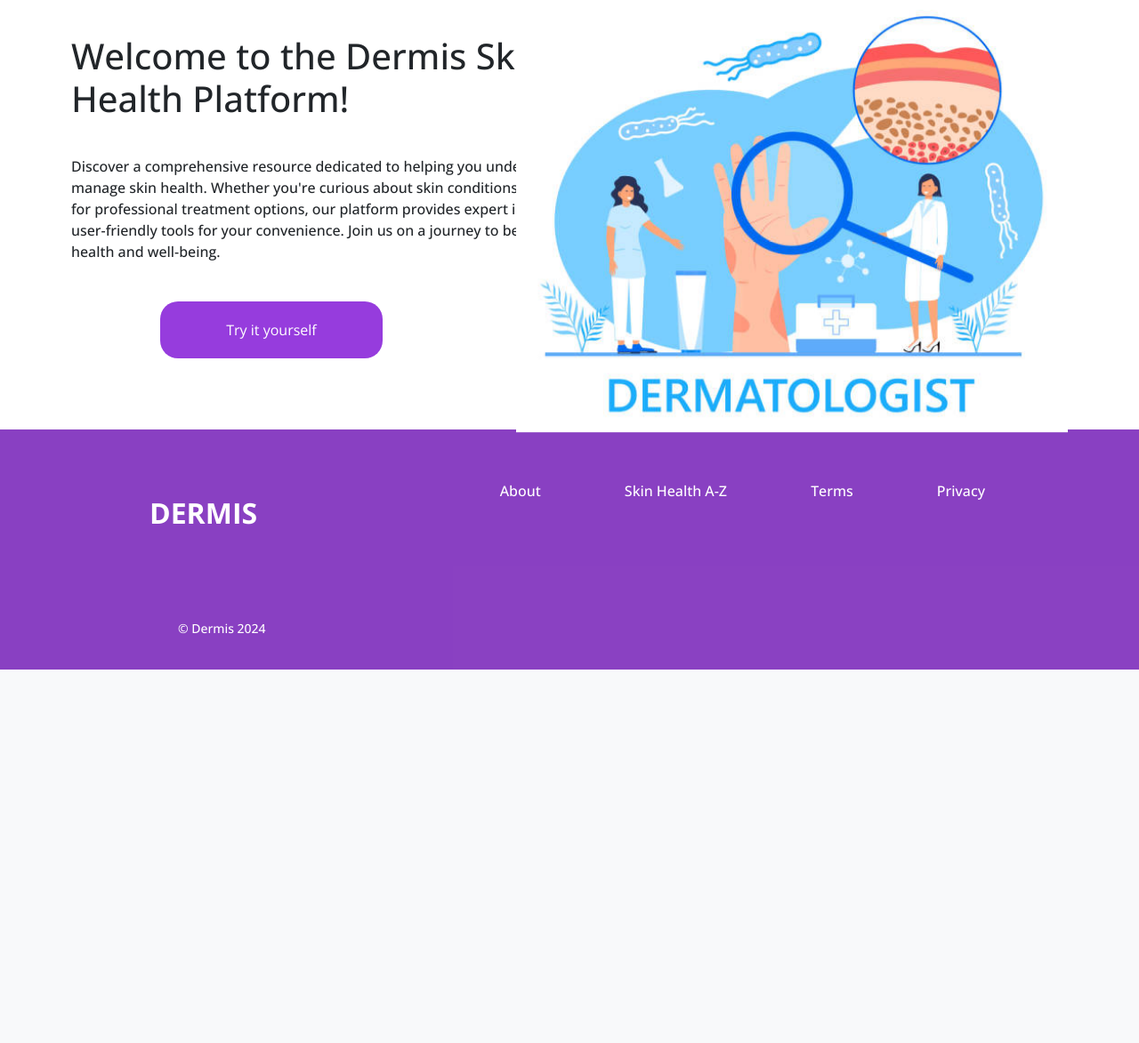
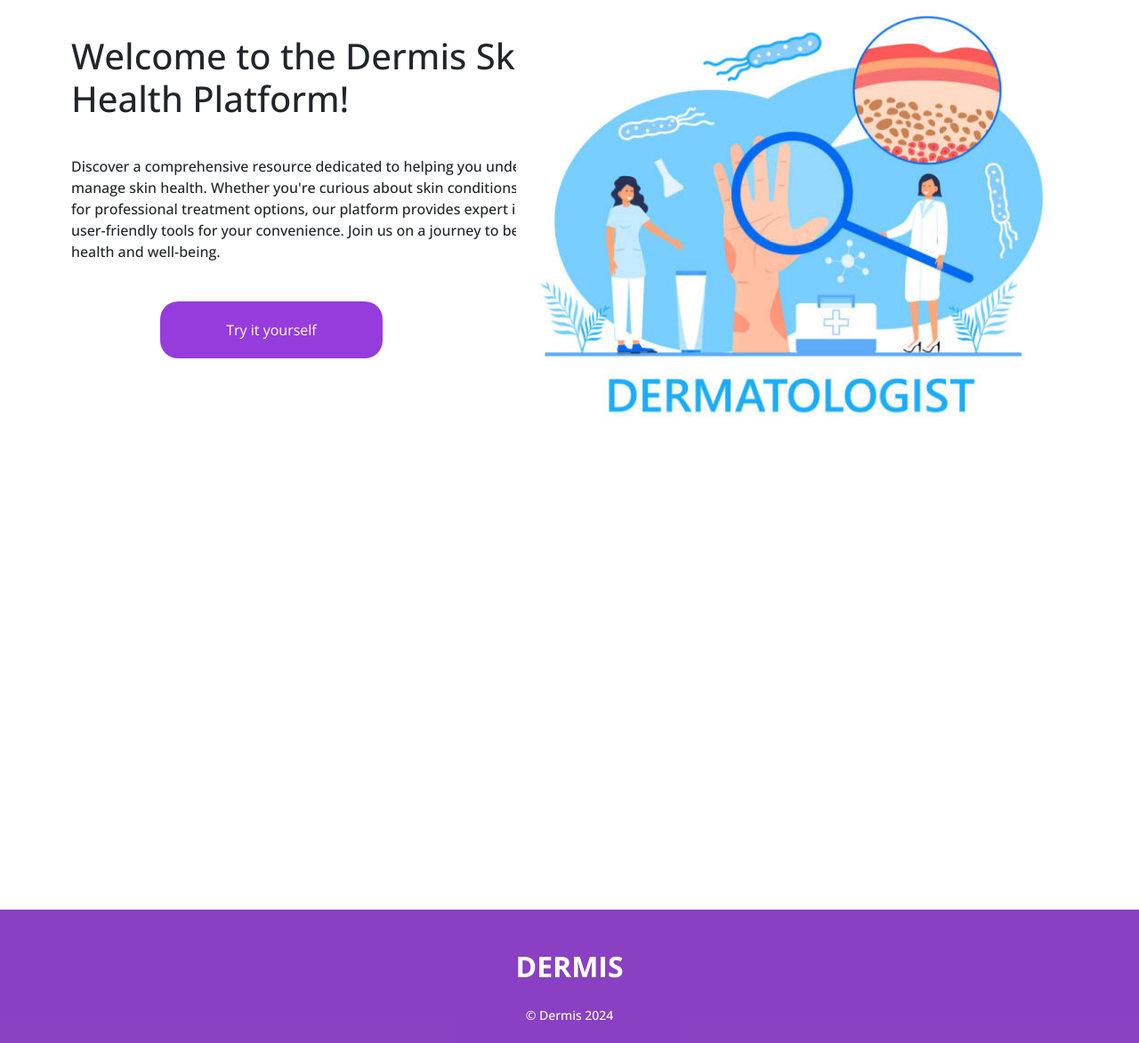
Before and after one commit to Hollow2004/Tapasya_vikram, a Flask app: page /dashboard in a window 1280 px wide. Shown: the part 127-1300 px from the top of the page at 89% size. Before the commit the page ends 880 px from the top, so only its background shows below. Run offline with Flask 3, Linux system fonts and the light colour scheme; a user stored in the database is signed in; some libraries are stand-ins or nearby versions.

Commit message:
fixed the footer

```diff
--- a/TAPASH_New-main/app.py
+++ b/TAPASH_New-main/app.py
@@ -214,7 +214,7 @@ def allowed_file(filename):
 
 @app.route('/')
 def home():
-    return render_template('first_page.html')
+    return redirect(url_for('login'))
 
 @app.route('/login', methods=['GET', 'POST'])
 def login():
--- a/TAPASH_New-main/static/css/index.css
+++ b/TAPASH_New-main/static/css/index.css
@@ -24,6 +24,7 @@ body{
     display: inline-block;
     margin-top: 40px;
     padding-left: 80px;
+    z-index: 1;
 }
 
 .moving-image {
@@ -104,15 +105,16 @@ body{
 .footer {
     background-color: #7c2abbe4;
     color: white;
-    padding: 20px 0;
-    /* text-align: center; */
-    margin-top: 60px;
-    height: 270px;
+    padding: 40px 0;
+    margin-top: 600px;
+    height: 150px;
+    position: relative;
+    z-index: 2;
 }
 
 .footer-content {
     display: flex;
-    justify-content: space-between;
+    justify-content: center;
     align-items: center;
     padding: 0 10%;
 }
@@ -120,22 +122,11 @@ body{
 .footer-logo {
     font-size: 32px;
     font-weight: bold;
-    margin-top: 50px;
-    padding-left: 40px;
-}
-
-.footer-links a {
-    color: white;
-    margin: 0 45px;
-    text-decoration: none;
-}
-
-.footer-links a:hover {
-    text-decoration: underline;
+    text-align: center;
 }
 
 .footer-bottom {
-    margin-top: 95px;
-    margin-left: 200px;
+    text-align: center;
+    margin-top: 20px;
     font-size: 14px;
 }
--- a/TAPASH_New-main/templates/index.html
+++ b/TAPASH_New-main/templates/index.html
@@ -57,17 +57,11 @@
 </div>
 
 
-<!-- foooter -->
+<!-- footer -->
 <footer class="footer">
   <div class="footer-content">
       <div class="footer-logo">
           DERMIS
-      </div>
-      <div class="footer-links">
-          <a href="http://127.0.0.1:5000/about">About</a>
-          <a href="#skin-health">Skin Health A-Z</a>
-          <a href="#terms">Terms</a>
-          <a href="#privacy">Privacy</a>
       </div>
   </div>
   <div class="footer-bottom">
```
Also changed, not shown: TAPASH_New-main/templates/first_page.html (deleted, +0 -14 lines).
